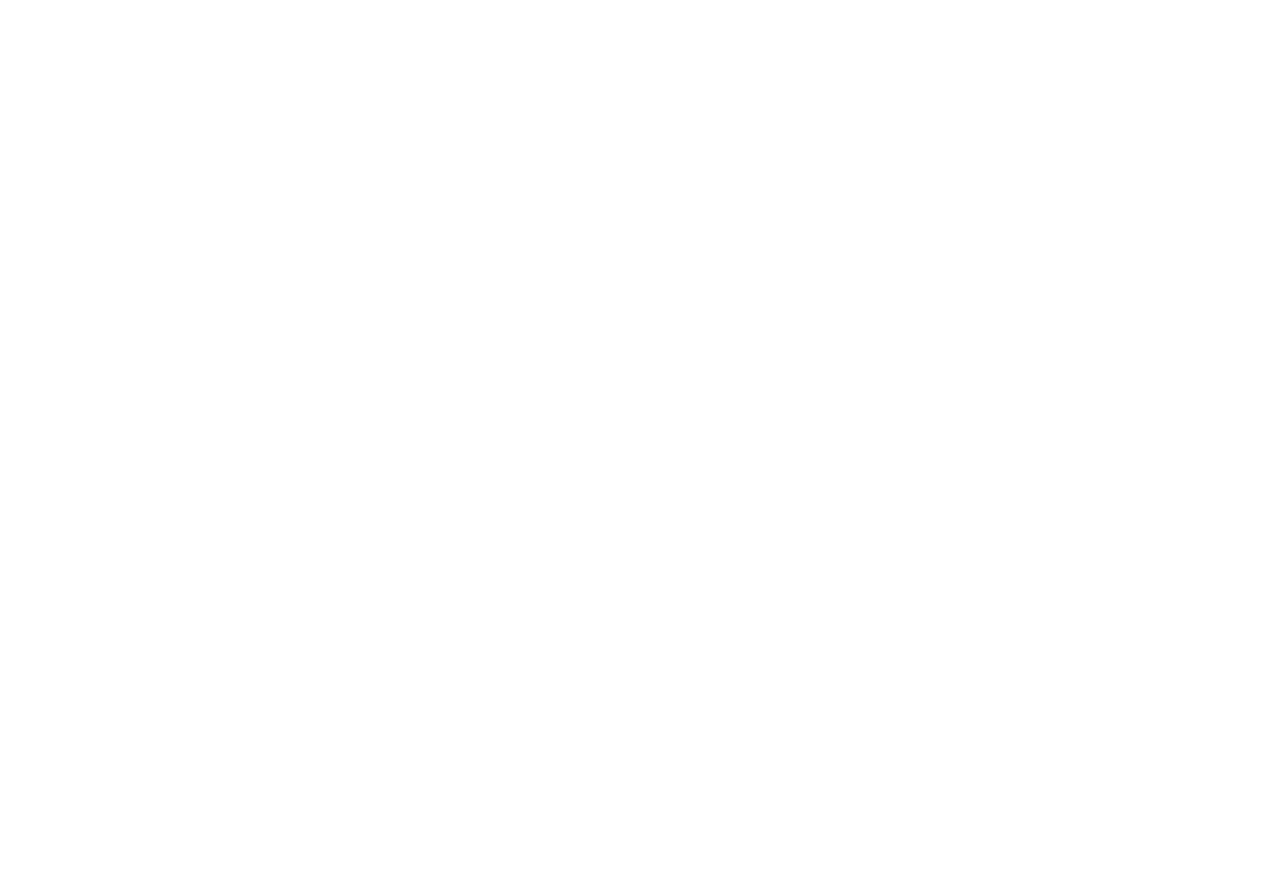
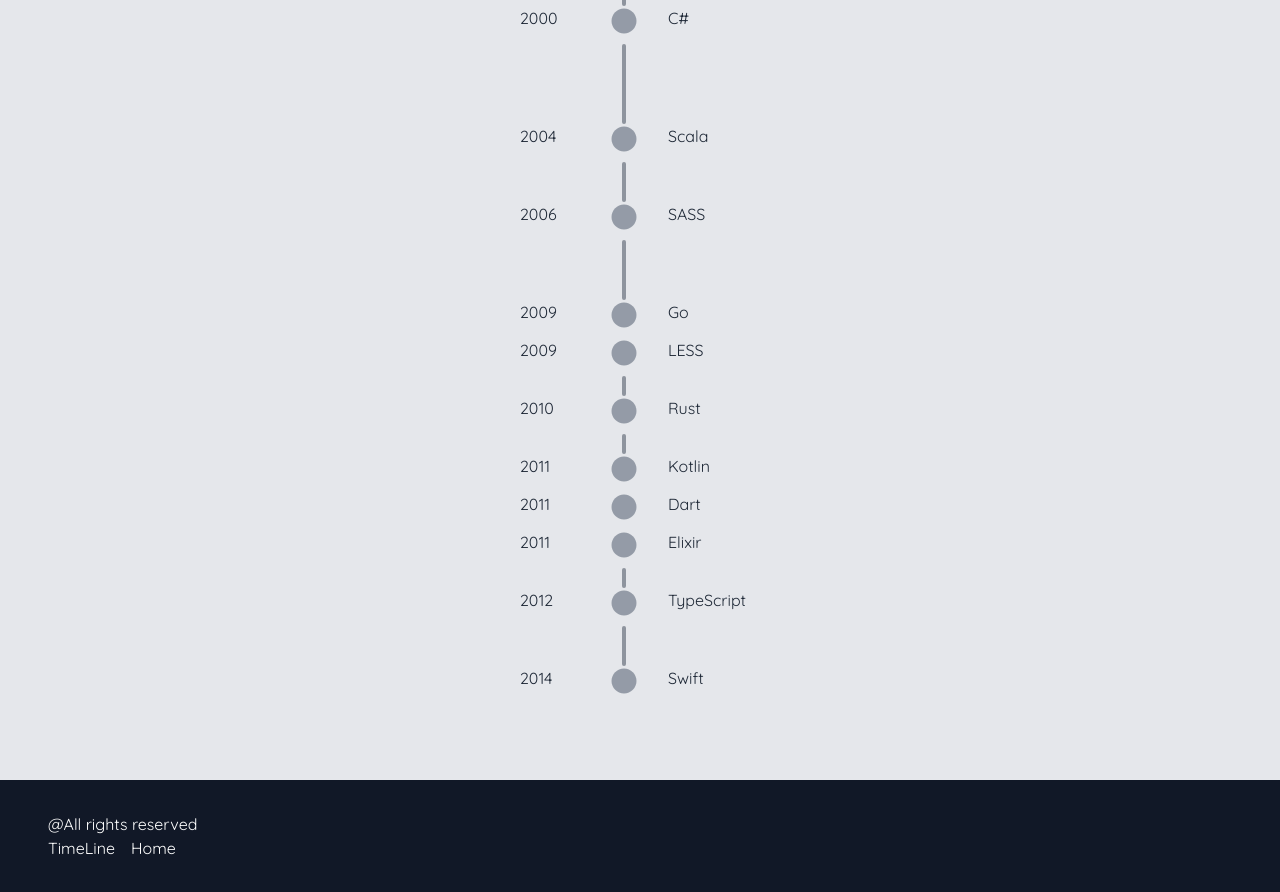
Before and after one commit to thealihamza04/CodeSphere, a React (Vite) app: page /TimeLine in a window 1280 px wide. Before the commit this address had no page. Shown: the part 1880-2772 px from the top of the page. Before the commit the page ends 800 px from the top, so only its background shows below. Built offline with nearby package versions, Linux system fonts and the light colour scheme.

Commit message:
add languages timeline

```diff
--- a/package.json
+++ b/package.json
@@ -14,6 +14,7 @@
     "@vercel/speed-insights": "^1.1.0",
     "react": "^18.3.1",
     "react-dom": "^18.3.1",
+    "react-icons": "^5.5.0",
     "react-router-dom": "^6.27.0"
   },
   "engines": {
--- a/src/App.jsx
+++ b/src/App.jsx
@@ -4,15 +4,18 @@
 import Frameworks from "./Components/Frameworks";
 import Tool_Lib from "./Components/Tool_Lib";
 import Languages from "./Components/Languages";
+import TimeLine from "./Components/TimeLine.jsx";
 
 const App = () => {
   return (
     <>
       <Router>
         <Routes>
-          <Route path="/" exact element={<Languages />} />
-          <Route path="/Frameworks" exact element={<Frameworks />} />
-          <Route path="/Frameworks/ToLib" element={<Tool_Lib />} />
+          <Route path='/' element={<Languages />} />
+          <Route path='/Frameworks' element={<Frameworks />} />
+          <Route path='/Frameworks/ToLib' element={<Tool_Lib />} />
+          <Route path='/TimeLine' element={<TimeLine />} />
+          <Route path='*' element={<div>Not Found</div>} />
         </Routes>
       </Router>
       <Analytics />
@@ -21,5 +24,3 @@
 };
 
 export default App;
-
-// continue on jsFramework components and give heading, definition aur busend;
--- /dev/null
+++ b/src/Components/Footer.jsx
@@ -0,0 +1,17 @@
+import { Link } from "react-router-dom";
+
+const Footer = () => {
+  return (
+    <>
+      <div className='bg-gray-900 text-white px-12 py-8'>
+        <div>@All rights reserved</div>
+        <div className='flex gap-4'>
+          <Link to={"/TimeLine"}>TimeLine</Link>
+          <Link to={"/"}>Home</Link>
+        </div>
+      </div>
+    </>
+  );
+};
+
+export default Footer;
--- a/src/Components/Languages.jsx
+++ b/src/Components/Languages.jsx
@@ -1,6 +1,7 @@
 import React, { useEffect } from "react";
 import List from "./JS.json";
 import LanCard from "./cards/LanCard";
+import Footer from "./Footer";
 
 const Languages = () => {
   useEffect(() => {
@@ -11,22 +12,22 @@
     "A programming language is a formal set of instructions that allows developers to communicate with computers to create software applications, scripts, or other tools. It provides the syntax and semantics for writing code that can perform specific tasks, manipulate data, and control hardware. Examples of programming languages include Python, Java, C++, and JavaScript, each with its own features, use cases, and paradigms.";
 
   return (
-    <div className="relative min-h-screen bg-gray-100">
+    <div className='relative min-h-screen bg-gray-100'>
       {/* Header Section */}
-      <div className="relative py-9 mx-2 md:mx-8 lg:mx-16 space-y-6 z-10">
-        <h1 className="text-center text-3xl sm:text-4xl md:text-5xl font-sans font-extrabold text-gray-800">
+      <div className='relative py-9 mx-2 md:mx-8 lg:mx-16 space-y-6 z-10'>
+        <h1 className='text-center text-3xl sm:text-4xl md:text-5xl font-sans font-extrabold text-gray-800'>
           Programming Languages
         </h1>
-        <div className="px-4 md:px-48">
-          <hr className="border-slate-700" />
+        <div className='px-4 md:px-48'>
+          <hr className='border-slate-700' />
         </div>
-        <p className="px-4 md:px-20 text-sm font-medium text-justify leading-relaxed">
+        <p className='px-4 md:px-20 text-sm font-medium text-justify leading-relaxed'>
           {def}
         </p>
       </div>
 
       {/* Language Cards */}
-      <div className="flex flex-wrap gap-6 justify-center items-center px-4 md:px-10 lg:px-8 pb-10">
+      <div className='flex flex-wrap gap-6 justify-center items-center px-4 md:px-10 lg:px-8 pb-10'>
         {List.map((Language, index) => (
           <LanCard
             key={index}
@@ -38,6 +39,7 @@
       </div>
 
       {/* Background Accent */}
+      <Footer />
     </div>
   );
 };
--- /dev/null
+++ b/src/Components/TimeLine.js
@@ -0,0 +1,32 @@
+const languagesTimeLine = {
+    "Assembly": { released: 1949, gap: 0 },
+    "Shell": { released: 1971, gap: 22 },
+    "C": { released: 1972, gap: 1 },
+    "SQL": { released: 1974, gap: 2 },
+    "MATLAB": { released: 1984, gap: 10 },
+    "C++": { released: 1985, gap: 1 },
+    "Perl": { released: 1987, gap: 2 },
+    "Haskell": { released: 1990, gap: 3 },
+    "Python": { released: 1991, gap: 1 },
+    "Lua": { released: 1993, gap: 2 },
+    "R": { released: 1993, gap: 0 },
+    "HTML": { released: 1993, gap: 0 },
+    "Java": { released: 1995, gap: 2 },
+    "JavaScript": { released: 1995, gap: 0 },
+    "PHP": { released: 1995, gap: 0 },
+    "Ruby": { released: 1995, gap: 0 },
+    "CSS": { released: 1996, gap: 1 },
+    "C#": { released: 2000, gap: 4 },
+    "Scala": { released: 2004, gap: 4 },
+    "SASS": { released: 2006, gap: 2 },
+    "Go": { released: 2009, gap: 3 },
+    "LESS": { released: 2009, gap: 0 },
+    "Rust": { released: 2010, gap: 1 },
+    "Kotlin": { released: 2011, gap: 1 },
+    "Dart": { released: 2011, gap: 0 },
+    "Elixir": { released: 2011, gap: 0 },
+    "TypeScript": { released: 2012, gap: 1 },
+    "Swift": { released: 2014, gap: 2 }
+};
+
+export default languagesTimeLine;
--- /dev/null
+++ b/src/Components/TimeLine.jsx
@@ -0,0 +1,39 @@
+import languagesTimeLine from "./TimeLine.js";
+import { MdCircle } from "react-icons/md";
+import Footer from "./Footer.jsx";
+
+const TimeLine = () => {
+  return (
+    <>
+      <div className='bg-gray-200 min-h-screen px-12 py-20'>
+        <h1 className='text-4xl font-bold py-12 text-center'>
+          The TimeLine of Languages
+        </h1>
+        <div>
+          <ul className='flex flex-col justify-center items-center  '>
+            {Object.entries(languagesTimeLine).map(
+              ([language, info], index) => (
+                <li key={index} className='min-w-52 md:min-w-60  my-1'>
+                  {/* vertical line */}
+                  <div
+                    className={`bg-gray-700 opacity-50 w-1 px rounded-full  ml-[43.9%] md:ml-[42.3%]`}
+                    style={{ minHeight: `${info.gap * 20}px` }}
+                  />
+                  <div className='flex flex-row gap-5 '>
+                    <h1 className='min-w-[25%] '>{info.released}</h1>
+                    <MdCircle className='min-w-[20%] text-3xl text-slate-700 opacity-45' />{" "}
+                    {/* Set width and height to 10 */}
+                    <h1 className='min-w-[50%] '>{language}</h1>
+                  </div>
+                </li>
+              )
+            )}
+          </ul>
+        </div>
+      </div>
+      <Footer />
+    </>
+  );
+};
+
+export default TimeLine;
```
Also changed, not shown: 1 other file (tests, documents, lock files or other folders).
